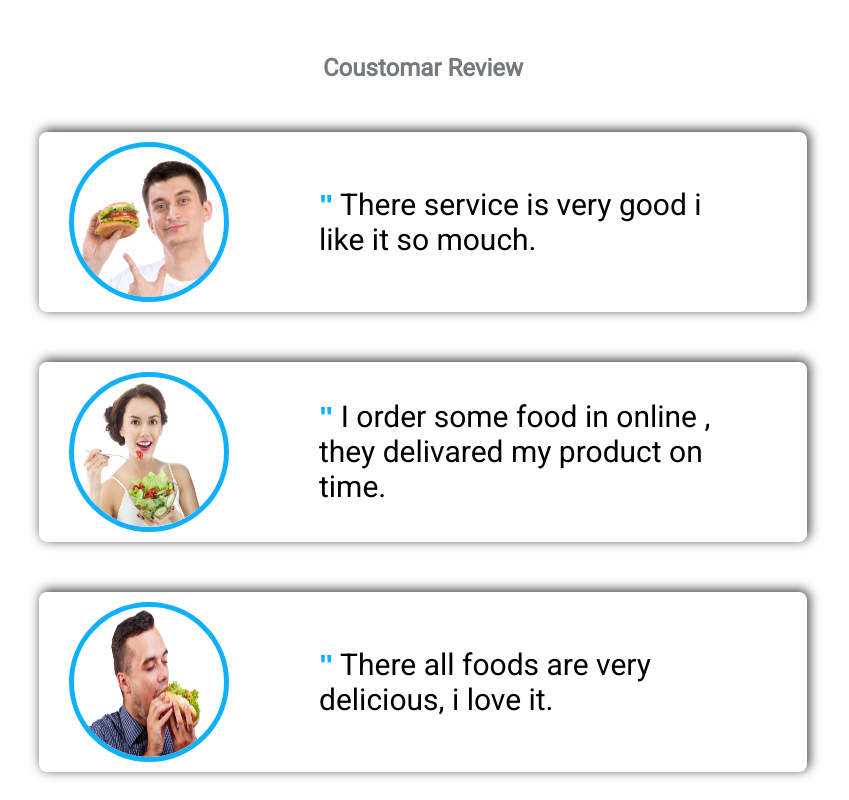
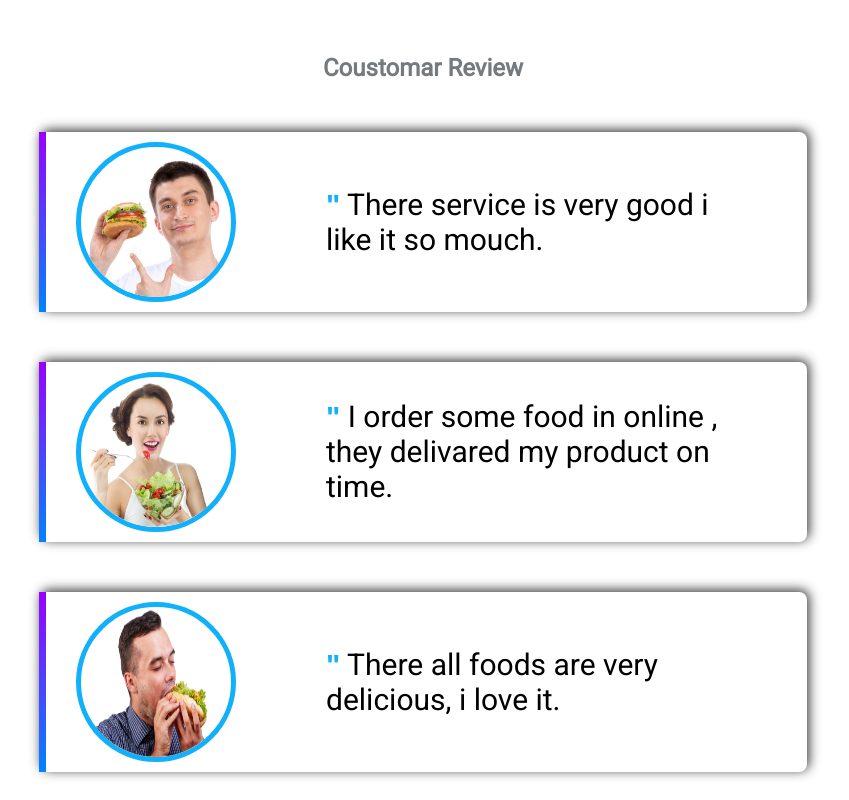
Before and after one commit to abdullah-124/assignment1_food_network, a plain HTML site: page index.html in a window 1280 px wide. Shown: the part 2000-2800 px from the top of the page, without its empty margins (217-1066 px from the left). Drawn offline with Linux system fonts and the light colour scheme; a web font is replaced by a local one.

Commit message:
border-added

```diff
--- a/style.css
+++ b/style.css
@@ -181,6 +181,9 @@ ul a {
     box-shadow: 2px -2px 12px #333;
     border-radius: 8px;
     margin-top: 50px;
+    border-left: 7px solid;
+    border-image: linear-gradient(rgb(153, 0, 255), rgb(0, 132, 255));
+    border-image-slice: 1;
 }
 
 .testimonial img {
```
